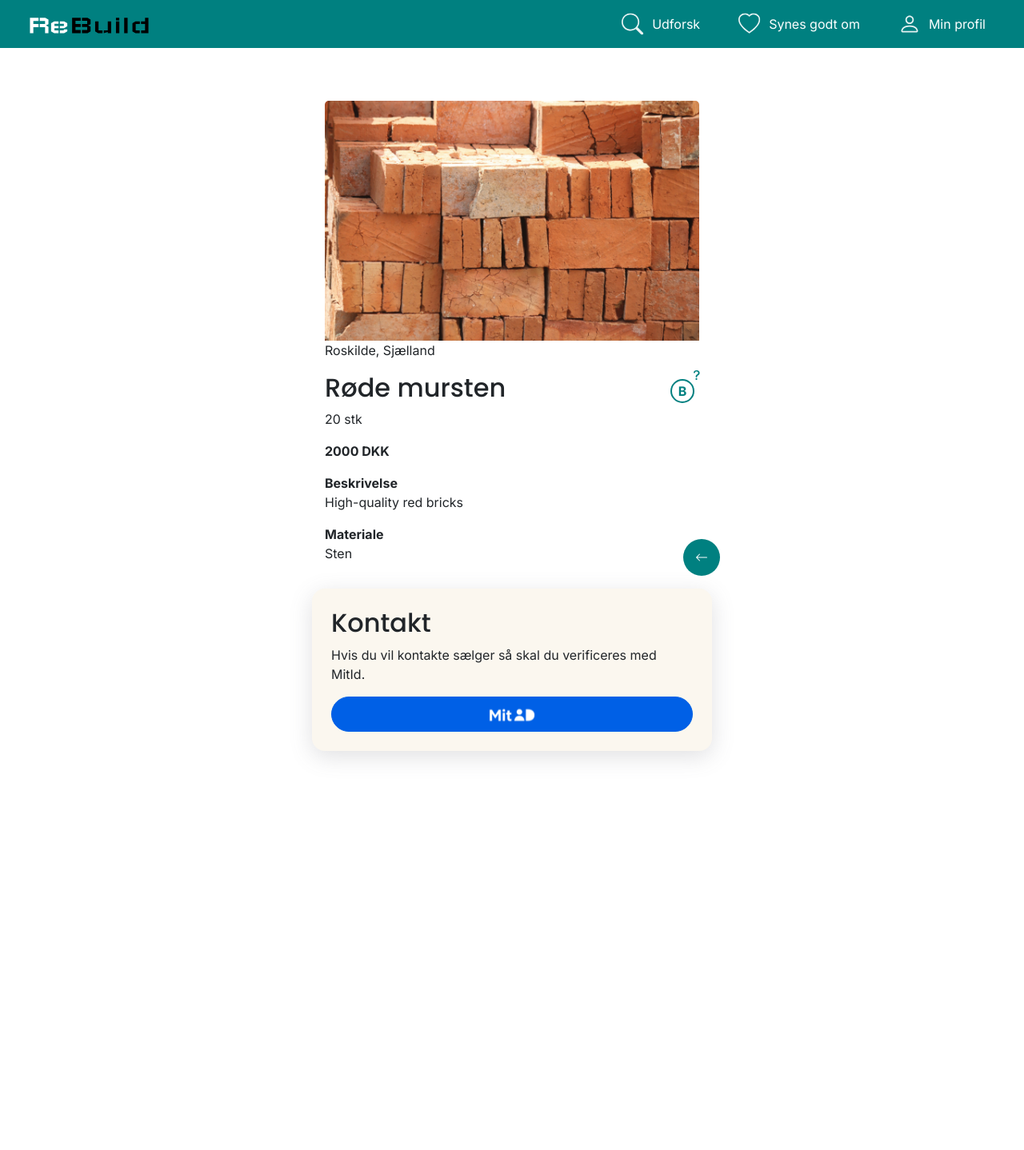
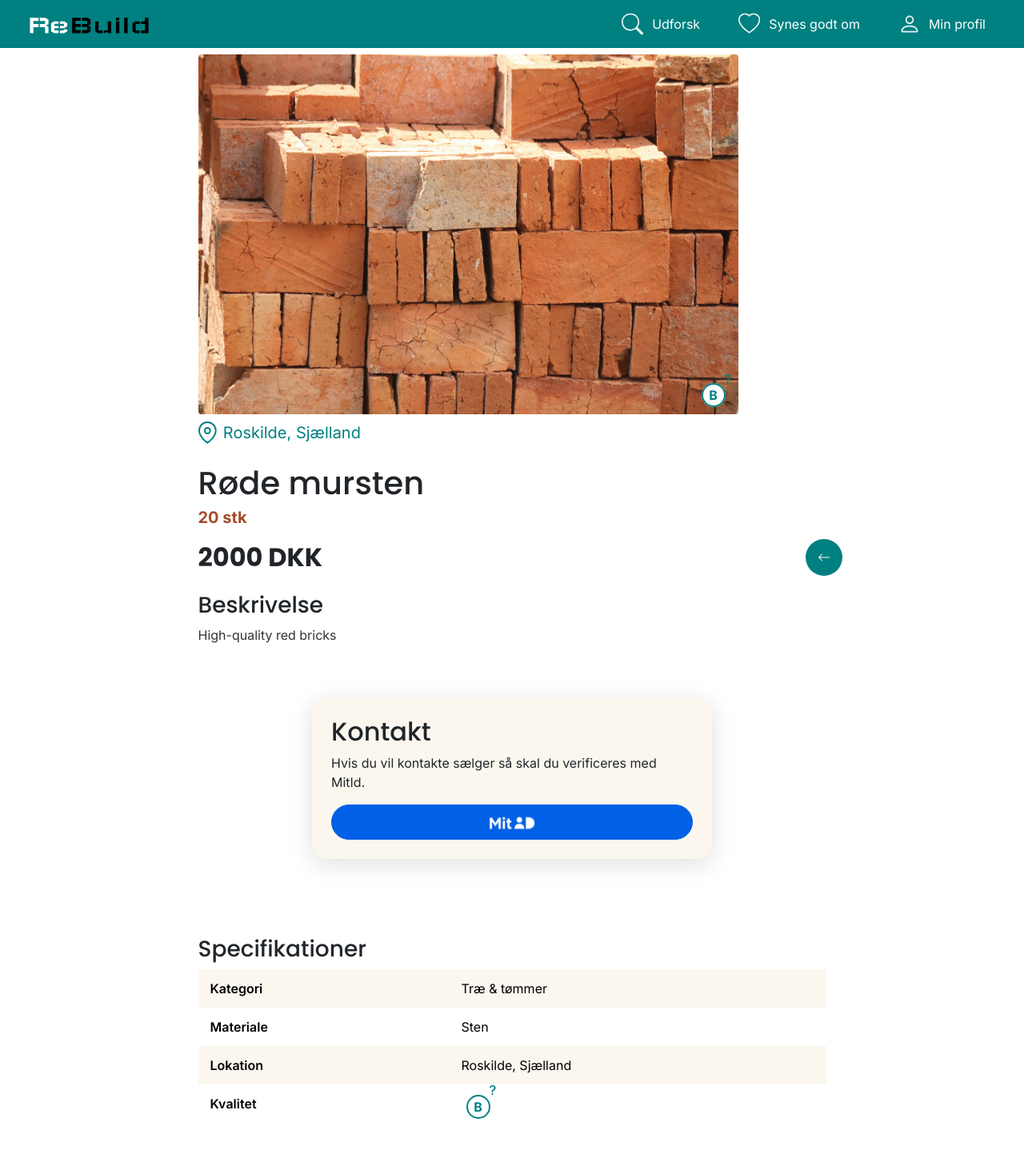
Before and after one commit to AlberteViendahl/gui_konstruktion, a Vue app: page /products/1 in a window 1280 px wide. Shown: the top 1438 px of the page at 80% size. Before the commit the page ends 1043 px from the top, so only its background shows below. Built offline with nearby package versions, Linux system fonts and the light colour scheme; a web font is replaced by a local one.

Commit message:
ADDED first version of new design for Products.vue ADJUSTED product card to not show editing tools ADDED images and image gallery to hardcoded data

```diff
--- a/src/App.vue
+++ b/src/App.vue
@@ -29,6 +29,5 @@ export default {
   .main-container {
     display: flex;
     justify-content: center;
-
   }
 </style>
--- a/src/components/Product.vue
+++ b/src/components/Product.vue
@@ -1,64 +1,201 @@
 <template>
-  <div class="card">
-    <div class="card-body">
-      <div class="product-detail">
-        <img :src="image" class="card-img-top" :alt="title">
-        <p class="card-text"> {{ location }}</p>
-      <!-- Rundt ikon uden indhold -->
-        <div class="d-flex justify-content-between">
-          <h2>{{ title }}</h2>
-          <Grading grading="B"/>
+  <div class="product-container">
+    <div class="gallery-wrapper mb-2 mt-lg-5">
+      <div class="main-image position-relative">
+        <img :src="activeImage || images[0] || image" :alt="title">
+        <div class="position-absolute grade-on-image"><Grading grading="B"/></div>
+      </div>
+
+      <div class="thumbnail-list">
+        <div
+        v-for="(img, index) in images.slice(0, 4)"
+        :key="index"
+        class="thumbnail"
+        @click="activeImage = img"
+        :class="{ 'is-active': activeImage === img }"
+        >
+          <img :src="img" :alt="title + ' billede ' + index">
         </div>
-        <p> {{ quantity }} stk</p>
-        <p><strong>{{ price }} DKK</strong></p>
-        <strong>Beskrivelse</strong>
-        <p class="card-text">{{ description }}</p>
-        <strong>Materiale</strong>
-        <p class="card-text">{{ material }}</p>
       </div>
     </div>
-    <ContactModal />
+
+    <div class="product-header mb-4">
+      <div class="location-text fs-5 mb-4 d-flex gap-2 align-items-center">
+        <img :src="locationIcon" alt="lokationsikon">
+        <p class="m-0">{{ location }}</p>
+      </div>
+      <h1 class="product-title mb-1">{{ title }}</h1>
+      <p class="quantity-text fs-5 fw-bold mb-3">{{ quantity }} stk</p>
+      <h2 class="price-tag fw-bold">{{ price }} DKK</h2>
+    </div>
+
+    <div class="description-section mb-5">
+      <h3 class="section-title">Beskrivelse</h3>
+      <p class="card-text description-body">{{ description }}</p>
+    </div>
+
+    <div class="d-flex justify-content-center mb-5">
+      <ContactModal />
+    </div>
+
+    <div class="specs-section">
+      <h3 class="section-title">Specifikationer</h3>
+      <table class="table table-specs">
+        <tbody>
+          <tr>
+            <td>Kategori</td>
+            <td>Træ & tømmer</td> </tr>
+          <tr v-if="material">
+            <td>Materiale</td>
+            <td>{{ material }}</td>
+          </tr>
+          <tr v-if="location">
+            <td>Lokation</td>
+            <td>{{ location }}</td>
+          </tr>
+          <tr>
+            <td>Kvalitet</td>
+            <td><Grading grading="B"/></td>
+          </tr>
+        </tbody>
+      </table>
+    </div>
   </div>
-
 </template>
 
 <script>
-import BackButton from './BackButton.vue';
 import ContactModal from './ContactModal.vue';
 import Grading from './Grading.vue';
+import locationIcon from "@/assets/icons/location.svg";
 
 export default {
   name: 'Product',
   components: {
     Grading,
-    BackButton,
-    ContactModal
+    ContactModal,
+
   },
   props: {
     title: String,
     image: String,
+    images: {
+      type: Array,
+      default: () => []
+    },
     price: [Number, String],
     quantity: { type: [Number, String], default: 1 },
     description: { type: String, default: '' },
     material: { type: String, default: '' },
     location: { type: String, default: '' }
+  },
+  data() {
+    return {
+      activeImage: null,
+      locationIcon: locationIcon,
+    }
   }
 }
 </script>
 
-<style scoped>
-.card {
-  padding: 10px; /* luft inde i kortet */
-  border-radius: 0.75rem;
-  /* box-shadow: 0 8px 20px rgba(0, 0, 0, 0.2); */
-  border: none;
-  /* background-color: #FBF7EF; */
+<style scoped lang="scss">
+.product-container {
+  max-width: 900px;
+  margin: 0 auto;
+  padding: 20px;
 }
-.card-img-top {
-  height: 300px;
-  object-fit: cover;
+
+.grade-on-image {
+  top: 305px;
+  right: 10px;
+  @media (min-width: 992px) {
+    top: 410px;
+  right: 10px;
+  }
 }
-.bi-circle {
-  float: right;
+
+.quantity-text {
+  color: #a64b2a;
+}
+
+.location-text {
+  color: #008080;
+  img {
+    height: 28px;
+  }
+}
+
+.gallery-wrapper {
+  display: grid;
+  grid-template-columns: 1fr;
+  gap: 10px;
+  .thumbnail-list {
+    display: flex;
+    flex-direction: row;
+    gap: 10px;
+    justify-content: flex-start;
+    overflow-x: auto;
+    padding-bottom: 10px;
+  }
+  .thumbnail img{
+    width: 70px;
+    height: 70px;
+    object-fit: cover;
+    cursor: pointer;
+    border-radius: 4px;
+    &:hover { opacity: 0.8; }
+  }
+
+  .main-image img {
+    width: 100%;
+    height: 350px;
+    object-fit: cover;
+    border-radius: 4px;
+  }
+
+  @media (min-width: 991px) {
+    grid-template-columns: 1fr 100px;
+    .thumbnail-list {
+      display: flex;
+      flex-direction: column;
+      gap: 10px;
+    }
+
+    .thumbnail img {
+      width: 100%;
+      height: 70px;
+      object-fit: cover;
+      cursor: pointer;
+      border-radius: 4px;
+      &:hover { opacity: 0.8; }
+    }
+
+    .main-image img {
+      height: 450px;
+    }
+  }
+}
+
+.table-specs {
+  width: 100%;
+  border-collapse: collapse;
+
+  tr:nth-child(odd) {
+    background-color: #FBF7EF;
+  }
+
+  td {
+    padding: 12px 15px;
+    border: none;
+    background: transparent;
+    &:first-child {
+      font-weight: 600;
+      width: 40%;
+    }
+  }
+}
+
+.description-body {
+  line-height: 1.6;
+  color: #333;
 }
 </style>
--- a/src/components/ProductCard.vue
+++ b/src/components/ProductCard.vue
@@ -78,8 +78,8 @@ export default {
         </button>
       </div>
 
-      <DeleteProductForm :id="prodID" @product-deleted="handleDelete"/>
-      <UpdateProductForm :id="prodID"/>
+      <DeleteProductForm v-if="$route.path === '/profil'" :id="prodID" @product-deleted="handleDelete"/>
+      <UpdateProductForm v-if="$route.path === '/profil'" :id="prodID"/>
     </div>
   </div>
 </template>
--- a/src/components/ProfileInfoCard.vue
+++ b/src/components/ProfileInfoCard.vue
@@ -53,7 +53,7 @@ export default {
       <UpdateUserForm :id="user.id || user.userID" @user-updated="handleUserUpdated" />
       <p class="m-0 ms-5 fs-5 d-none d-lg-block">Mine oplysninger</p>
     </div>
-    <dl class="row w-75 profile-details p-5 rounded-4 flex-row gap-4">
+    <dl class="row w-75 profile-details p-0 py-5 p-md-5 rounded-4 flex-row gap-4">
 
       <div>
         <img :src="phoneIcon">
--- a/src/pages/SingleViewProduct.vue
+++ b/src/pages/SingleViewProduct.vue
@@ -1,10 +1,11 @@
 <template>
   <section>
-    <PageHeader title="Produkt"  class="d-lg-none" />
+
     <Product
       v-if="product"
       :title="product.title"
       :image="product.image"
+      :images="product.images"
       :price="product.price"
       :quantity="product.quantity"
       :description="product.description"
@@ -17,9 +18,7 @@
 </template>
 
 <style scoped>
-  section {
-    margin-top: 100px;
-  }
+
 </style>
 
 <script>
@@ -72,6 +71,12 @@ export default {
           id: '4',
           title: 'Træbrædder',
           image: '/img/træ.jpg',
+          images: [
+            '/img/træ.jpg',
+            '/img/tagsten.jpg',
+            '/img/paller.jpg',
+            '/img/mursten.jpg'
+          ],
           price: 500,
           quantity: 40,
           description: 'Træbrædder i forskellige størrelser Træbrædder i forskellige størrelser Træbrædder i forskellige størrelser',
```
